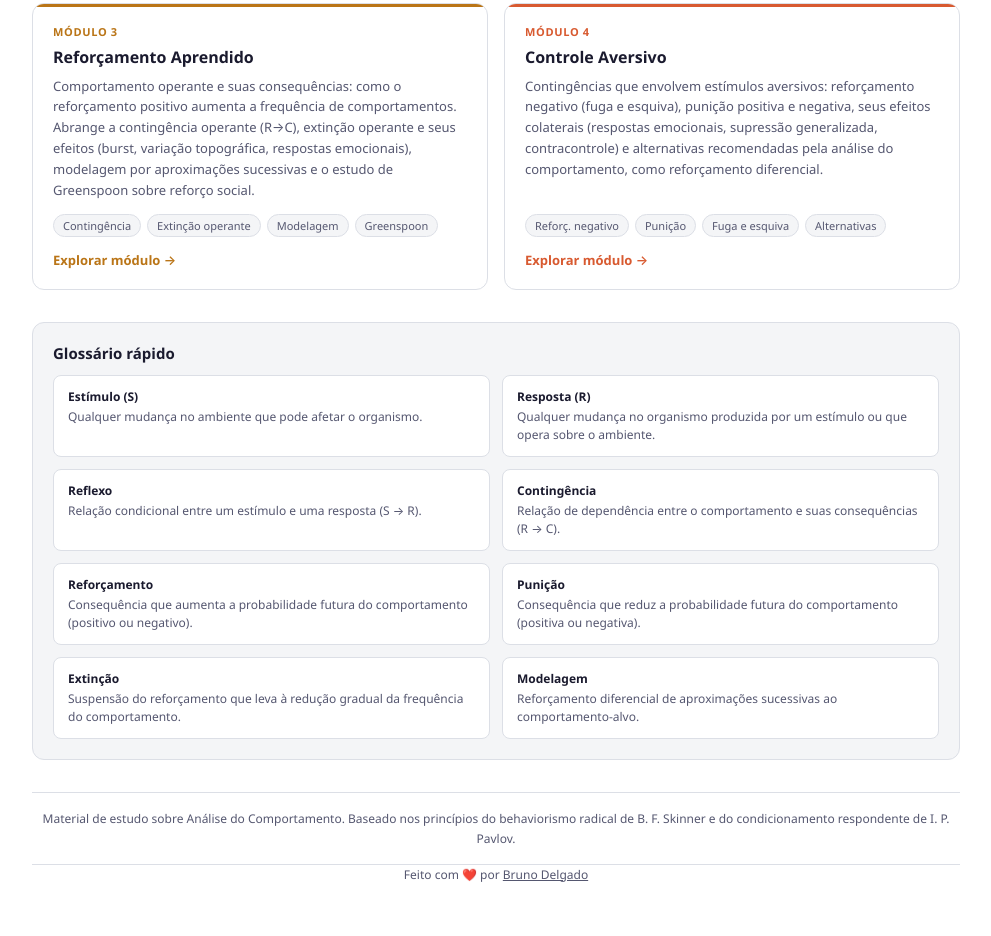
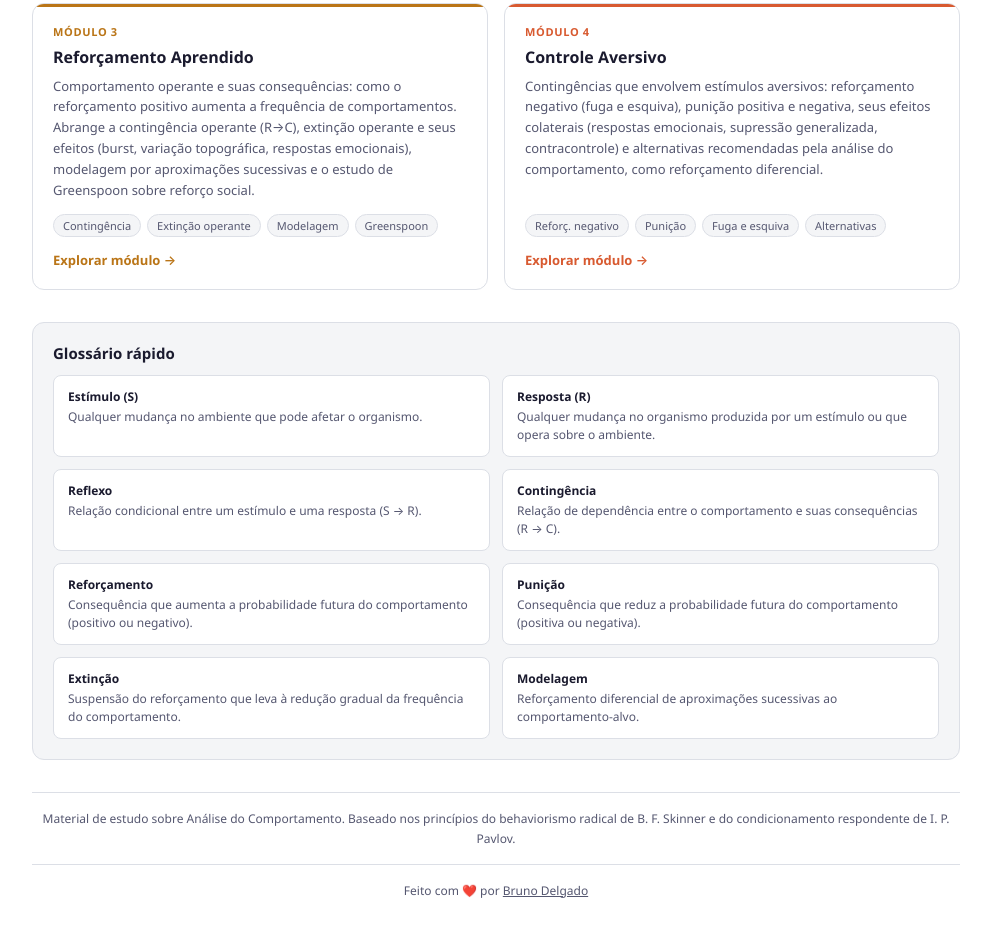
Before and after one commit to obrunodelgado/analise_comportamental, a plain HTML site: page index.html in a window 1280 px wide. Shown: the part 576-1512 px from the top of the page, without its empty margins (144-1135 px from the left). Drawn offline with Linux system fonts and the light colour scheme.

Commit message:
ajuste de margem

```diff
--- a/index.html
+++ b/index.html
@@ -388,7 +388,7 @@ body { font-family: var(--font-sans); color: var(--color-text-primary); backgrou
     Baseado nos princípios do behaviorismo radical de B. F. Skinner e do condicionamento respondente de I. P. Pavlov.
   </div>
 
-  <div class="footer-note" style="margin-top: 0; padding-top: 0;">
+  <div class="footer-note">
     Feito com <span style="color: red;">❤️</span> por <a href="https://www.linkedin.com/in/obrunodelgado/" target="_blank" rel="noopener noreferrer" style="color: inherit; text-decoration: underline;">Bruno Delgado</a>
   </div>
 </div>
```
